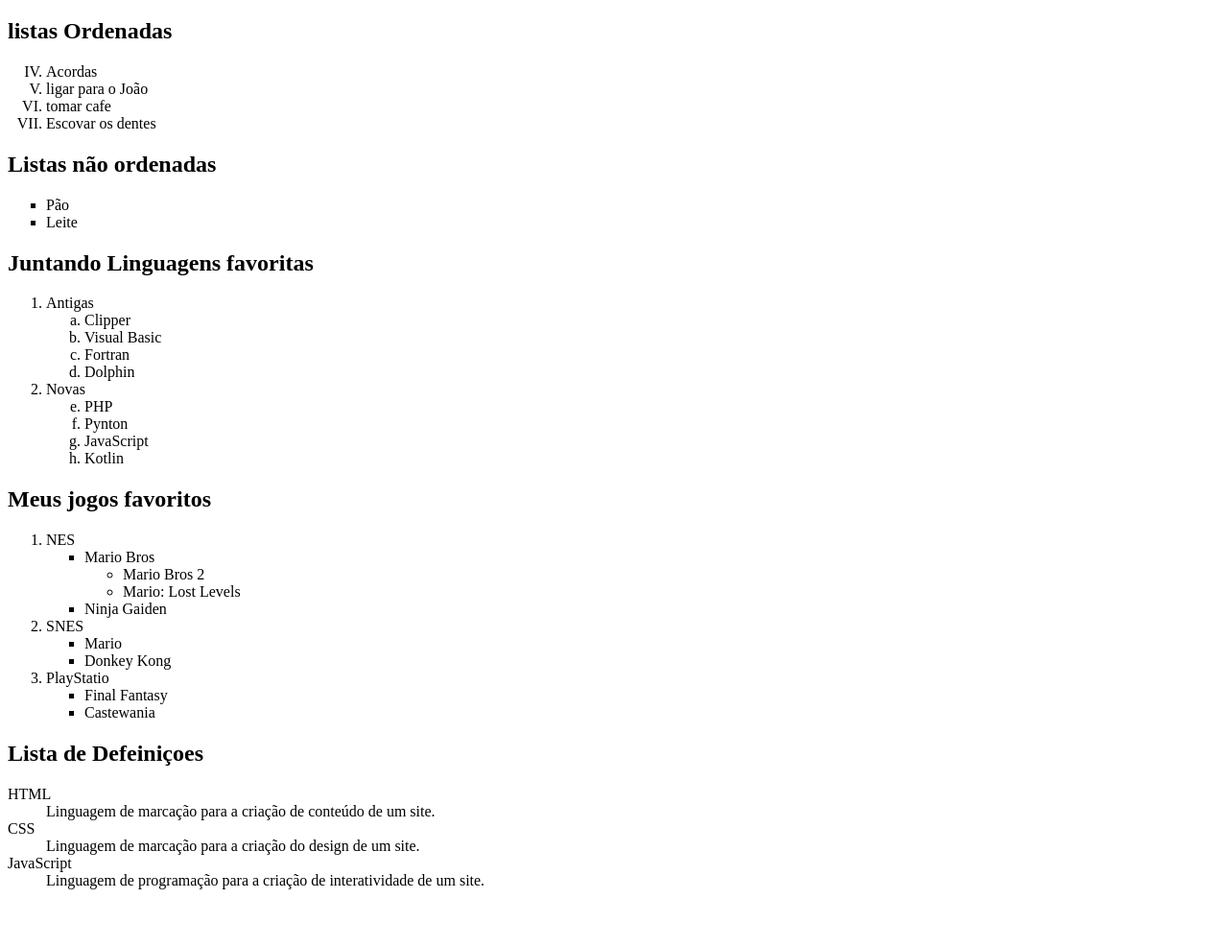
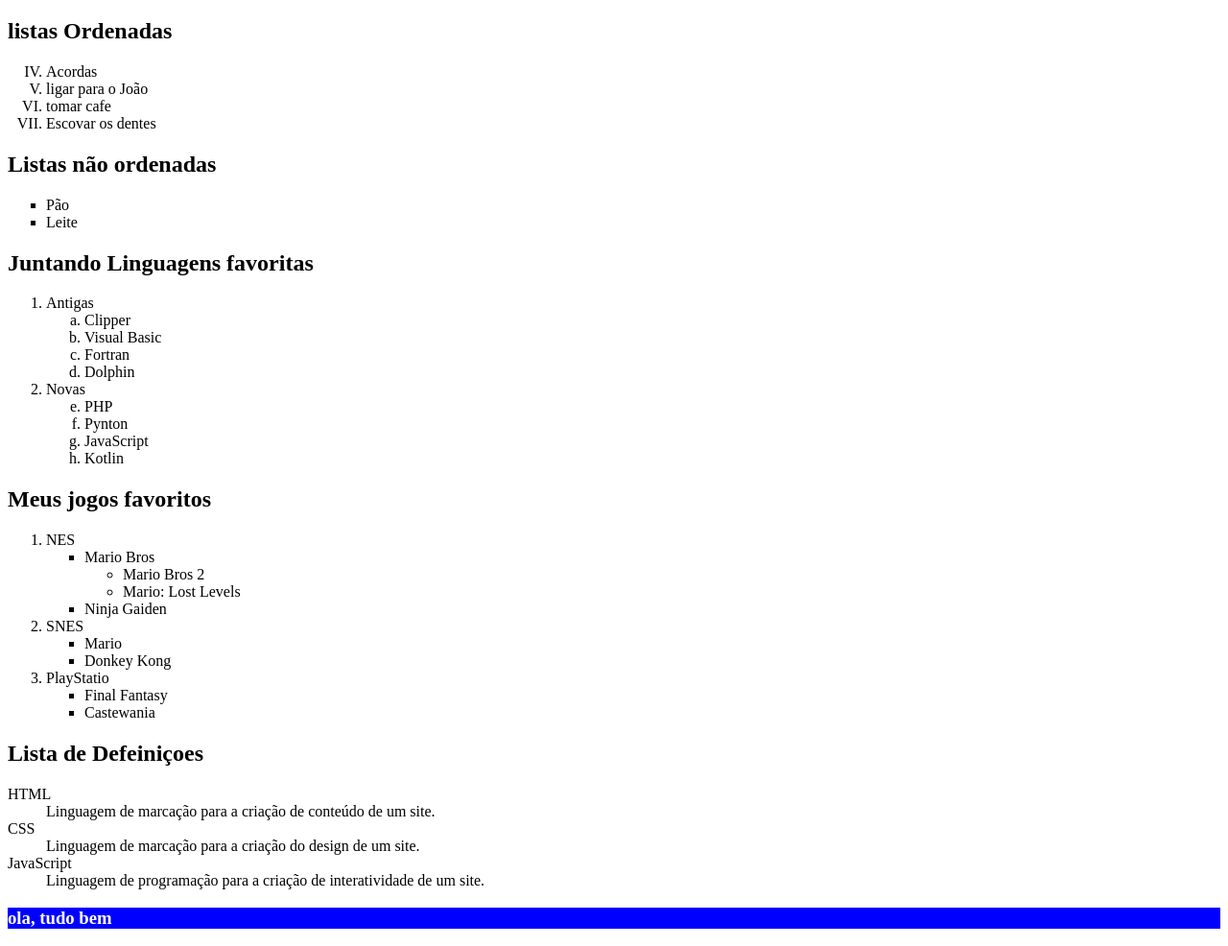
Before and after one commit to geannhaia/HTML-CSS, a plain HTML site: page exercicio/ex009-LISTAS/index.html in a window 1280 px wide. Shown: the part 61-1047 px from the top of the page at 96% size. Before the commit the page ends 1004 px from the top, so only its background shows below. Drawn offline with Linux system fonts and the light colour scheme.

Commit message:
Update index.html

```diff
--- a/exercicio/ex009-LISTAS/index.html
+++ b/exercicio/ex009-LISTAS/index.html
@@ -5,6 +5,12 @@
     <meta http-equiv="X-UA-Compatible" content="IE=edge">
     <meta name="viewport" content="width=device-width, initial-scale=1.0">
     <title>Listas</title>
+    <style>
+        h3{
+            background-color: blue;
+            color: white;
+        }
+    </style>
 </head>
 <body>
     <h1>Trabalahando com listas</h1>
@@ -68,5 +74,8 @@
         <dt>JavaScript</dt>
         <dd>Linguagem de programação para a criação de interatividade de um site.</dd>
     </dl>
+    <h3>
+        ola, tudo bem
+    </h3>
 </body>
 </html>
```
